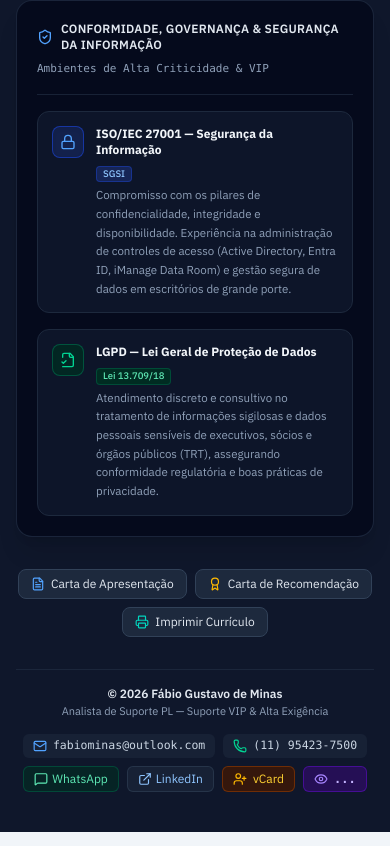
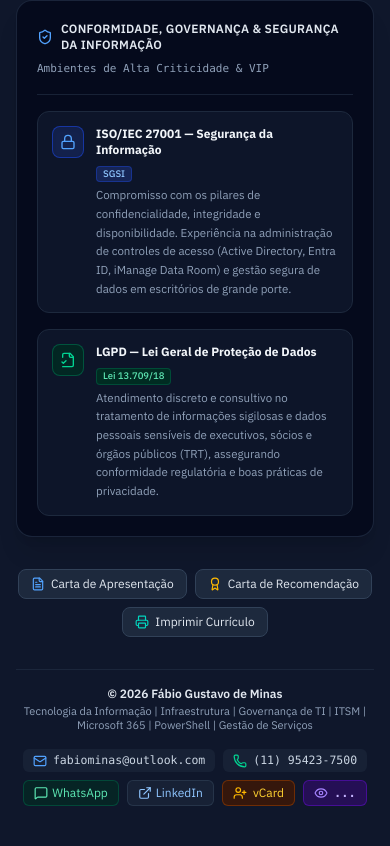
Before and after one commit to FabioOkis/CV-Fabio-Gustavo-de-Minas, a React (Vite) app: page / in a window 390 px wide. Shown: the part 3504-4350 px from the top of the page. Built offline with nearby package versions, Linux system fonts and the light colour scheme; no server answers.

Commit message:
Novo subtítulo de áreas de atuação no topo e rodapé

```diff
--- a/src/components/ExecutiveFooter.tsx
+++ b/src/components/ExecutiveFooter.tsx
@@ -244,7 +244,7 @@ export const ExecutiveFooter: React.FC<ExecutiveFooterProps> = ({
               © {currentYear} Fábio Gustavo de Minas
             </p>
             <p className="text-[11px] text-slate-400 mt-0.5">
-              Analista de Suporte PL — Suporte VIP &amp; Alta Exigência
+              Tecnologia da Informação | Infraestrutura | Governança de TI | ITSM | Microsoft 365 | PowerShell | Gestão de Serviços
             </p>
           </div>
 
--- a/src/components/ExecutiveHeaderBar.tsx
+++ b/src/components/ExecutiveHeaderBar.tsx
@@ -132,8 +132,8 @@ IDIOMAS
                 Currículo Executivo
               </span>
             </h1>
-            <p className="text-[10.5px] sm:text-[11px] text-slate-400 truncate hidden lg:block">
-              Analista de Suporte PL — Suporte VIP &amp; Alta Exigência
+            <p className="text-[10.5px] sm:text-[11px] text-slate-400 truncate hidden xl:block max-w-[300px]" title="Tecnologia da Informação | Infraestrutura | Governança de TI | ITSM | Microsoft 365 | PowerShell | Gestão de Serviços">
+              Tecnologia da Informação | Infraestrutura | Governança de TI | ITSM | Microsoft 365 | PowerShell | Gestão de Serviços
             </p>
           </div>
         </div>
```
